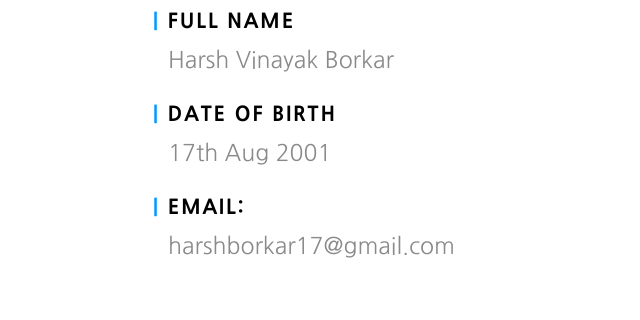
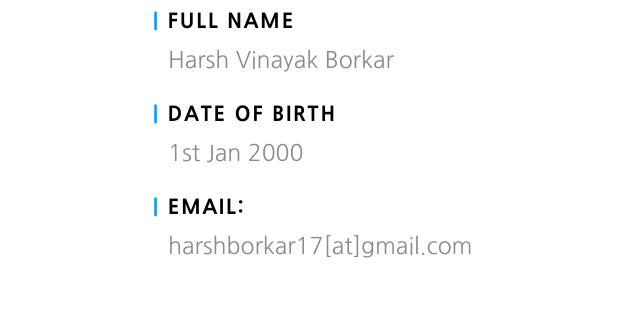
Before and after one commit to HaViBo17/190070027_WEB_DEV_Week2, a plain HTML site: page index.html in a window 1280 px wide. Shown: the part 1480-1800 px from the top of the page, 127-767 px from the left. Drawn offline with Linux system fonts and the light colour scheme.

Commit message:
added web scraping protection of personal details

```diff
--- a/index.html
+++ b/index.html
@@ -112,13 +112,13 @@
                     Date of Birth
                 </div><br>
                 <div class = "sub_info">
-                    17th Aug 2001
+                    1st Jan 2000
                 </div><br>
                 <div class = "sub_head">
                     Email:
                 </div><br>
                 <div class = "sub_info">
-                    harshborkar17@gmail.com
+                    harshborkar17[at]gmail.com
                 </div>
             </div>
 
@@ -319,7 +319,7 @@
                             Call me at
                         </div>
                         <div class="info">
-                            (+91) 8452093293
+                            (+91) 84520_93293
                         </div>
                     </div>
                 </div>
```
